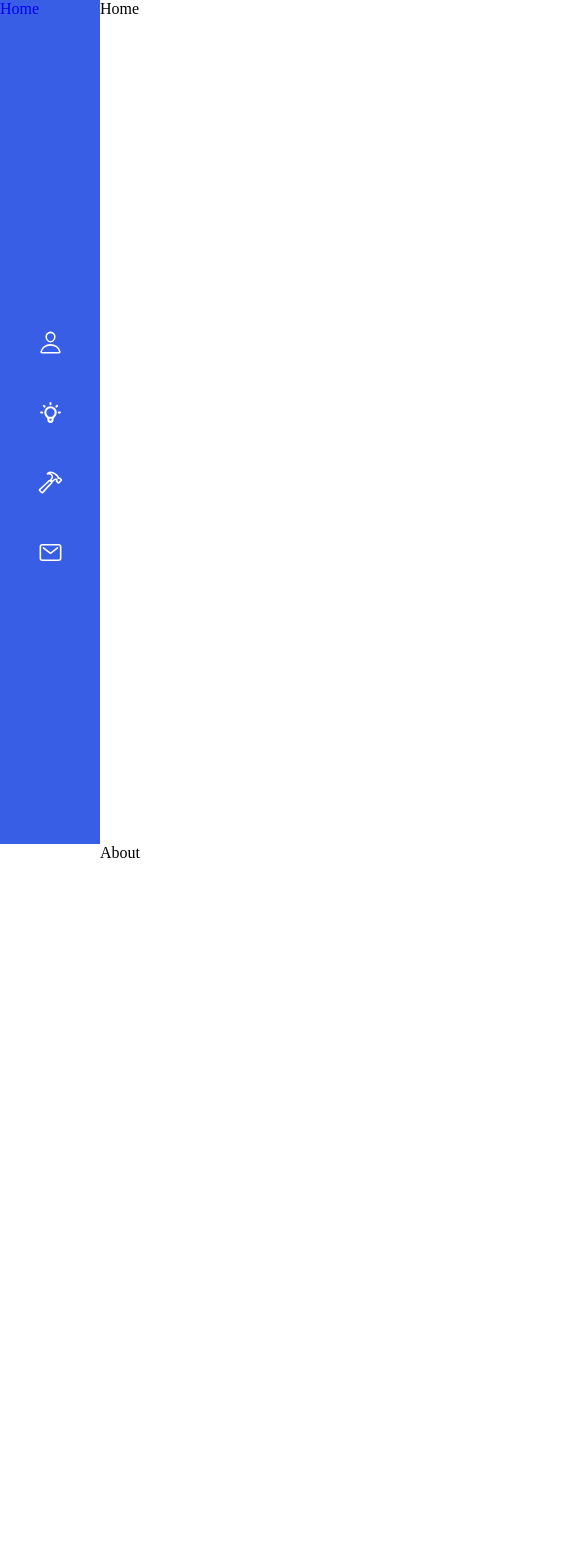
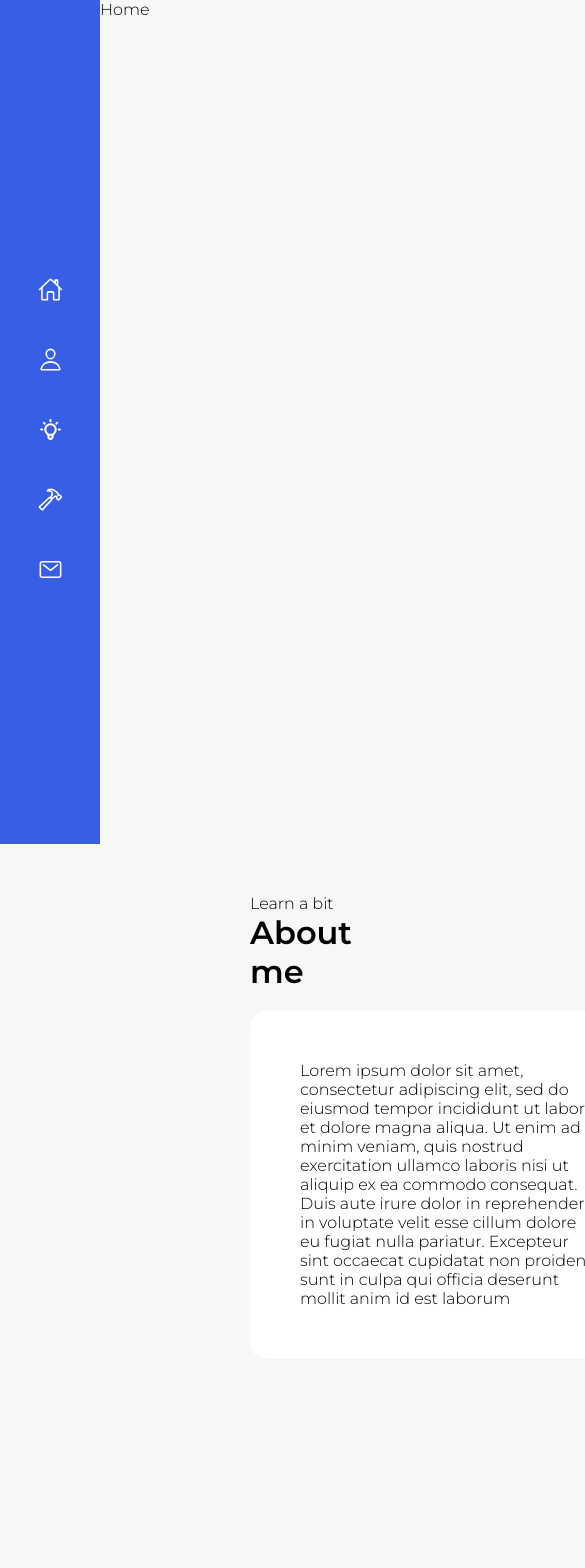
Before and after one commit to Matthew-Hocking/Portfolio-2022, a React (Create React App) app: page / in a window 390 px wide. Shown: the top 1568 px of the page, 585 px wide, since content can reach past the window. Built offline with nearby package versions, Linux system fonts and the light colour scheme.

Commit message:
responsive nav and component layout complete

```diff
--- a/src/components/About.jsx
+++ b/src/components/About.jsx
@@ -1,8 +1,17 @@
 import React from 'react'
+
+import Title from './Title'
 
 const About = () => {
   return (
-    <div className='about' id="about">About</div>
+      <div className='container' id="about">
+        <Title prompt="Learn a bit" title="About me" />
+        <div className='about__profile'>
+          <p>
+            Lorem ipsum dolor sit amet, consectetur adipiscing elit, sed do eiusmod tempor incididunt ut labore et dolore magna aliqua. Ut enim ad minim veniam, quis nostrud exercitation ullamco laboris nisi ut aliquip ex ea commodo consequat. Duis aute irure dolor in reprehenderit in voluptate velit esse cillum dolore eu fugiat nulla pariatur. Excepteur sint occaecat cupidatat non proident, sunt in culpa qui officia deserunt mollit anim id est laborum
+          </p>
+        </div>
+      </div>
   )
 }
 
--- a/src/components/Contact.jsx
+++ b/src/components/Contact.jsx
@@ -1,8 +1,11 @@
 import React from 'react'
+import Title from './Title'
 
 const Contact = () => {
   return (
-    <div className='contact' id="contact">Contact</div>
+    <div className='container' id="contact">
+      <Title prompt="Let's get in" title="Contact"/>
+    </div>
   )
 }
 
--- a/src/components/Nav.jsx
+++ b/src/components/Nav.jsx
@@ -1,17 +1,17 @@
 import React from 'react'
-import { IoPersonOutline, IoHammerOutline, IoMailOutline } from "react-icons/io5";
+import { IoPersonOutline, IoHammerOutline, IoMailOutline, IoHomeOutline } from "react-icons/io5";
 import { HiOutlineLightBulb } from 'react-icons/hi';
 
 const Nav = () => {
 
   return (
     <div className='nav'>
-      <a href="#home">Home</a>
       <div className='nav__links'>
-        <a href="#about" ><IoPersonOutline color="ffffff" size={25}/></a>
-        <a href="#skills" ><HiOutlineLightBulb color="ffffff" size={25}/></a>
-        <a href="#projects" ><IoHammerOutline color="ffffff" size={25}/></a>
-        <a href="#contact" ><IoMailOutline color="ffffff" size={25}/></a>
+        <a href="#home"><IoHomeOutline color="#ffffff" size={25}/><span>Home</span></a>
+        <a href="#about" ><IoPersonOutline color="ffffff" size={25}/><span>About</span></a>
+        <a href="#skills" ><HiOutlineLightBulb color="ffffff" size={25}/><span>Skills</span></a>
+        <a href="#projects" ><IoHammerOutline color="ffffff" size={25}/><span>Projects</span></a>
+        <a href="#contact" ><IoMailOutline color="ffffff" size={25}/><span>Contact</span></a>
       </div>
     </div>
   )
--- a/src/components/Projects.jsx
+++ b/src/components/Projects.jsx
@@ -1,8 +1,11 @@
 import React from 'react'
+import Title from './Title'
 
 const projects = () => {
   return (
-    <div className='projects' id="projects">projects</div>
+    <div className='container' id="projects">
+      <Title prompt="Check out" title="My Projects"/>
+    </div>
   )
 }
 
--- a/src/components/Skills.jsx
+++ b/src/components/Skills.jsx
@@ -1,8 +1,11 @@
 import React from 'react'
+import Title from './Title'
 
 const Skills = () => {
   return (
-    <div className='skills' id="skills">Skills</div>
+    <div className='container' id="skills">
+      <Title prompt="Go through" title="My skills"/>
+    </div>
   )
 }
 
--- /dev/null
+++ b/src/components/Title.jsx
@@ -0,0 +1,15 @@
+import React from 'react'
+import { AiOutlineMinus } from 'react-icons/ai'
+
+const Title = (props) => {
+  return (
+    <div className='title'>
+      <div className='title__prompt'>
+        <p>{ props.prompt }</p>
+      </div>
+      <h1>{ props.title }</h1>
+    </div>
+  )
+}
+
+export default Title
--- a/src/styles/_base.scss
+++ b/src/styles/_base.scss
@@ -1,9 +1,17 @@
+// typography
+@import 'https://fonts.googleapis.com/css2?family=Montserrat:wght@300;600&display=swap';
+
 * {
   padding: 0;
   margin: 0;
   text-decoration: none;
   list-style: none;
   transition: 0.2s;
+  font-family: 'Montserrat', sans-serif;
+}
+
+body {
+  background-color: #f7f7f7;
 }
 
 .app {
@@ -13,4 +21,13 @@
 
 .app__content {
   margin-left: 100px;
+  width: 100%;
 }
+
+.container {
+  padding: 50px 150px;
+  height: 100%;
+  max-height: 100vh;
+}
+
+// variables
--- a/src/styles/components/_about.scss
+++ b/src/styles/components/_about.scss
@@ -1,3 +1,8 @@
-.about {
-  height: 100vh;
+.about__profile {
+  width: 300px;
+  margin: 20px 0px;
+  padding: 50px;
+  background-color: #fff;
+  border-radius: 15px;
+  // box-shadow: 10px 15px 20px 1px rgb(154, 154, 154);
 }
--- a/src/styles/components/_nav.scss
+++ b/src/styles/components/_nav.scss
@@ -5,7 +5,7 @@
   width: 100px;
   height: 100vh;
   background-color: #395ee6;
-}
+  }
 
 .nav__links {
   display: flex;
@@ -14,16 +14,24 @@
   justify-content: center;
   height: 100%;
   a {
+    display: flex;
     height: 25px;
     margin-top: 15px;
     padding: 15px;
     border-radius: 5px;
   }
+  span {
+    color: #fff;
+    display: none;
+    font-weight: 600;
+  }
   a:hover {
-    background-color: #567BFD;
+    svg {
+      display: none;
+    }
+    span {
+      align-items: center;
+      display: block;
+    }
   }
 }
-
-.selected {
-  border-bottom: 2px solid #fff;
-}
--- /dev/null
+++ b/src/styles/components/_title.scss
@@ -0,0 +1,9 @@
+.title {
+  font-family: 'Times New Roman', Times, serif;
+}
+
+.title__prompt {
+  display: flex;
+  flex-direction: row;
+  align-items: center;
+}
--- a/src/styles/components/index.scss
+++ b/src/styles/components/index.scss
@@ -4,3 +4,4 @@
 @import './contact.scss';
 @import './projects.scss';
 @import './skills.scss';
+@import './title.scss'
```
Also changed, not shown: public/brogo.png (added).
